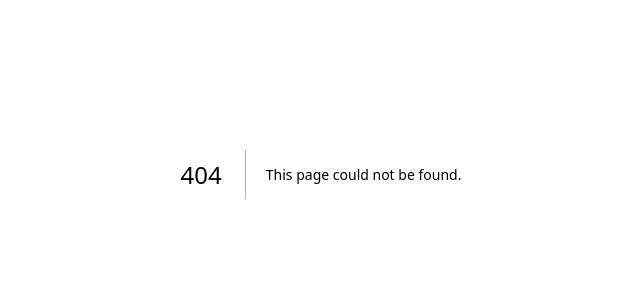
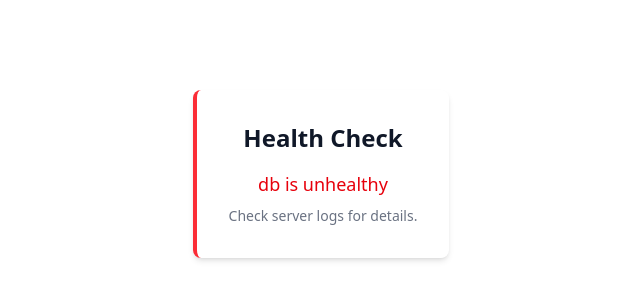
Before and after one commit to 0xarchit/AI-Health, a Next.js app: page /health in a window 1280 px wide. Before the commit this address had no page. Shown: the part 226-526 px from the top of the page, without its empty margins (319-959 px from the left). Built offline with nearby package versions, Linux system fonts and the light colour scheme; no server answers; the database is empty.

Commit message:
feat: add health check page to display database status and user count

```diff
--- /dev/null
+++ b/src/app/health/page.tsx
@@ -0,0 +1,35 @@
+import { db } from "@/lib/db";
+import { users } from "@/db/schema";
+import { count } from "drizzle-orm";
+
+export default async function HealthPage() {
+  try {
+    const result = await db.select({ count: count() }).from(users);
+    const userCount = result[0].count;
+
+    return (
+      <div className="flex flex-col items-center justify-center min-h-screen p-8 font-sans">
+        <div className="bg-white dark:bg-gray-800 p-8 rounded-lg shadow-md text-center">
+          <h1 className="text-2xl font-bold mb-4 text-gray-900 dark:text-white">Health Check</h1>
+          <div className="space-y-2">
+            <p className="text-green-600 dark:text-green-400 font-medium text-lg">db is healthy</p>
+            <p className="text-gray-600 dark:text-gray-300">
+              Total users currently: <span className="font-bold text-gray-900 dark:text-white">{userCount}</span>
+            </p>
+          </div>
+        </div>
+      </div>
+    );
+  } catch (error) {
+    console.error("Health check failed:", error);
+    return (
+      <div className="flex flex-col items-center justify-center min-h-screen p-8 font-sans">
+        <div className="bg-white dark:bg-gray-800 p-8 rounded-lg shadow-md text-center border-l-4 border-red-500">
+          <h1 className="text-2xl font-bold mb-4 text-gray-900 dark:text-white">Health Check</h1>
+          <p className="text-red-600 font-medium text-lg">db is unhealthy</p>
+          <p className="text-gray-500 text-sm mt-2">Check server logs for details.</p>
+        </div>
+      </div>
+    );
+  }
+}
```
